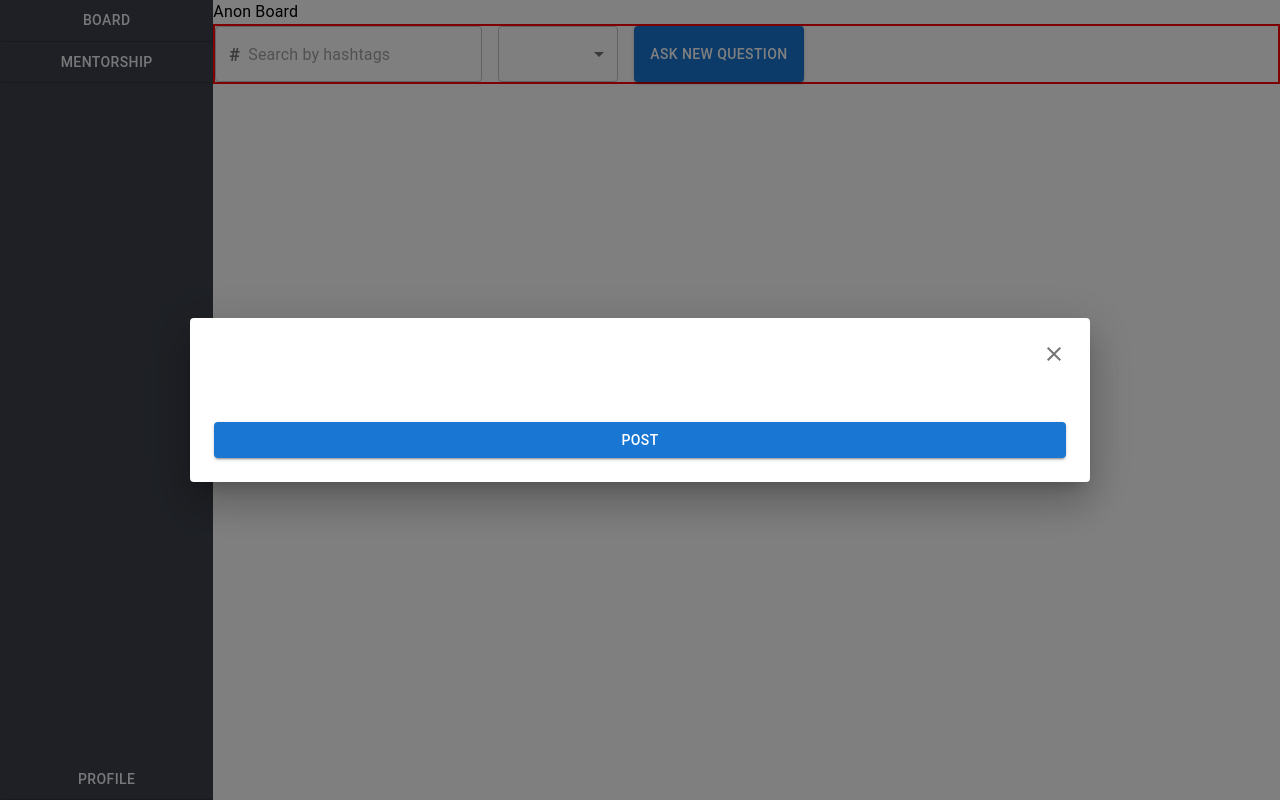
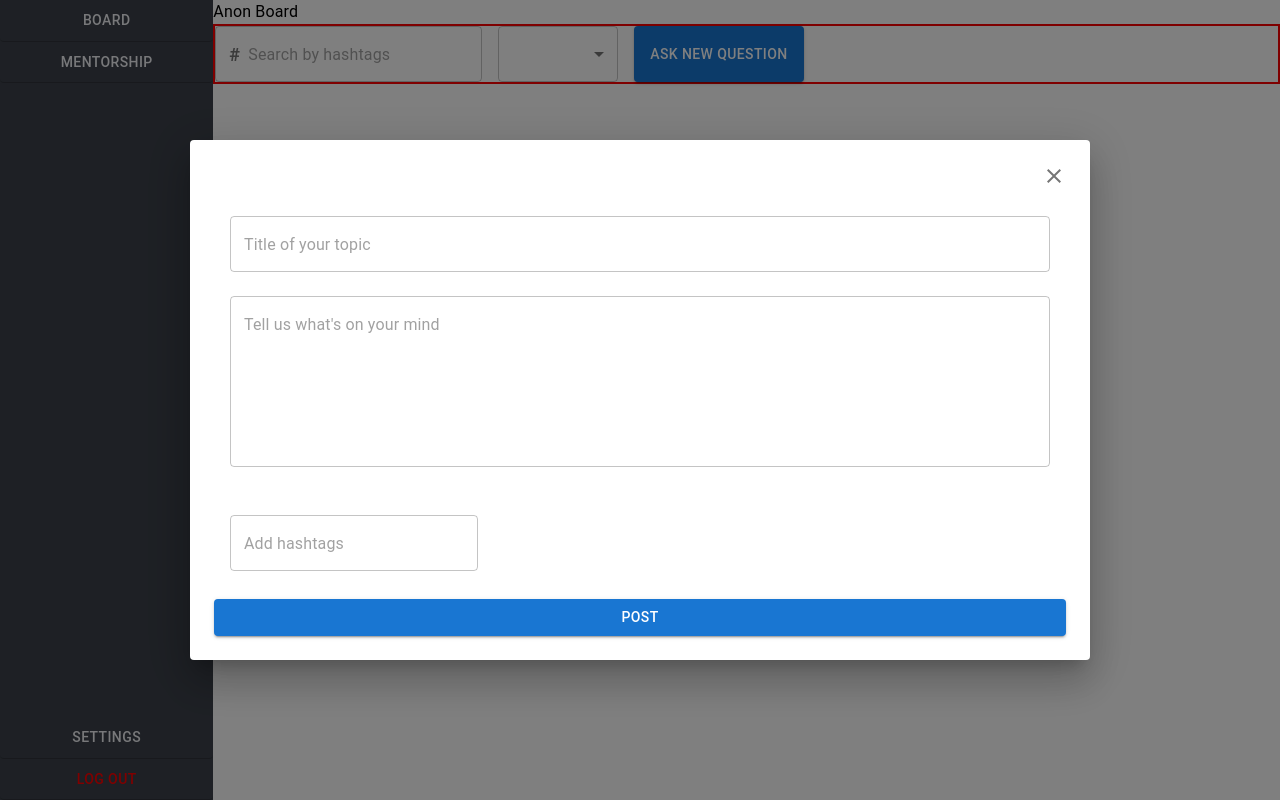
Before and after one commit to ruslan-akhm/anon, a React (Create React App) app in the folder client/: page /board in a window 1280 px wide. Both pictures are taken after a click on the button "ASK NEW QUESTION". Built offline with nearby package versions, Linux system fonts and the light colour scheme.

Commit message:
updated board

```diff
--- a/client/src/App.js
+++ b/client/src/App.js
@@ -6,7 +6,7 @@ import Mentorship from "./components/mainpage/mentorship/Mentorship";
 import Profile from "./components/mainpage/profile/Profile";
 
 import { ThemeProvider } from "@mui/material/styles";
-import { BrowserRouter, Routes, Route, Link } from "react-router-dom";
+import { BrowserRouter, Routes, Route, Navigate } from "react-router-dom";
 
 import { theme } from "./themes/theme";
 
@@ -23,7 +23,8 @@ function App() {
 						<Routes>
 							<Route path="/board" element={<Board />} />
 							<Route path="/mentorship" element={<Mentorship />} />
-							<Route path="/profile" element={<Profile />} />
+							<Route path="/settings" element={<Profile />} />
+							<Route path="*" element={<Navigate to="/board" replace />} />
 						</Routes>
 					</Grid>
 				</Grid>
--- a/client/src/components/SideBar.js
+++ b/client/src/components/SideBar.js
@@ -57,7 +57,7 @@ function SideBar(props) {
 			</Grid>
 			<Grid item sx={{ mt: "auto" }}>
 				<Link
-					to="/profile"
+					to="/settings"
 					style={{ textDecoration: "none", width: "100%", height: "100%" }}
 				>
 					<Button
@@ -72,7 +72,28 @@ function SideBar(props) {
 							"&:hover": { backgroundColor: theme.palette.sidebar.hover },
 						}}
 					>
-						PROFILE
+						SETTINGS
+					</Button>
+				</Link>
+			</Grid>
+			<Grid item>
+				<Link
+					to="*"
+					style={{ textDecoration: "none", width: "100%", height: "100%" }}
+				>
+					<Button
+						sx={{
+							borderBottom: `1px solid ${theme.palette.sidebar.hover}`,
+							padding: 1,
+							textDecoration: "none",
+							color: "red",
+							transition: "0.2s",
+							width: "100%",
+							height: "100%",
+							"&:hover": { backgroundColor: theme.palette.sidebar.hover },
+						}}
+					>
+						LOG OUT
 					</Button>
 				</Link>
 			</Grid>
--- a/client/src/components/mainpage/board/NewTopicModal.js
+++ b/client/src/components/mainpage/board/NewTopicModal.js
@@ -16,6 +16,7 @@ import {
 	useTheme,
 	Alert,
 	Slide,
+	TextField,
 } from "@mui/material";
 
 import CloseIcon from "@mui/icons-material/Close";
@@ -35,7 +36,25 @@ const NewTopicModal = ({ setModalShown }) => {
 				</IconButton>
 			</Grid>
 			<DialogContent>
-				<Grid direction="column"></Grid>
+				<Grid direction="column">
+					<TextField
+						variant="outlined"
+						sx={{ width: "100%", mb: 3 }}
+						placeholder="Title of your topic"
+					/>
+					<TextField
+						variant="outlined"
+						sx={{ width: "100%", mb: 3 }}
+						multiline
+						maxRows={6}
+						rows={6}
+						placeholder="Tell us what's on your mind"
+					/>
+					<Grid item container sx={{ width: "100%", mb: 3 }}>
+						<Grid></Grid>
+					</Grid>
+					<TextField variant="outlined" placeholder="Add hashtags" />
+				</Grid>
 			</DialogContent>
 			<DialogActions>
 				<Button
```
